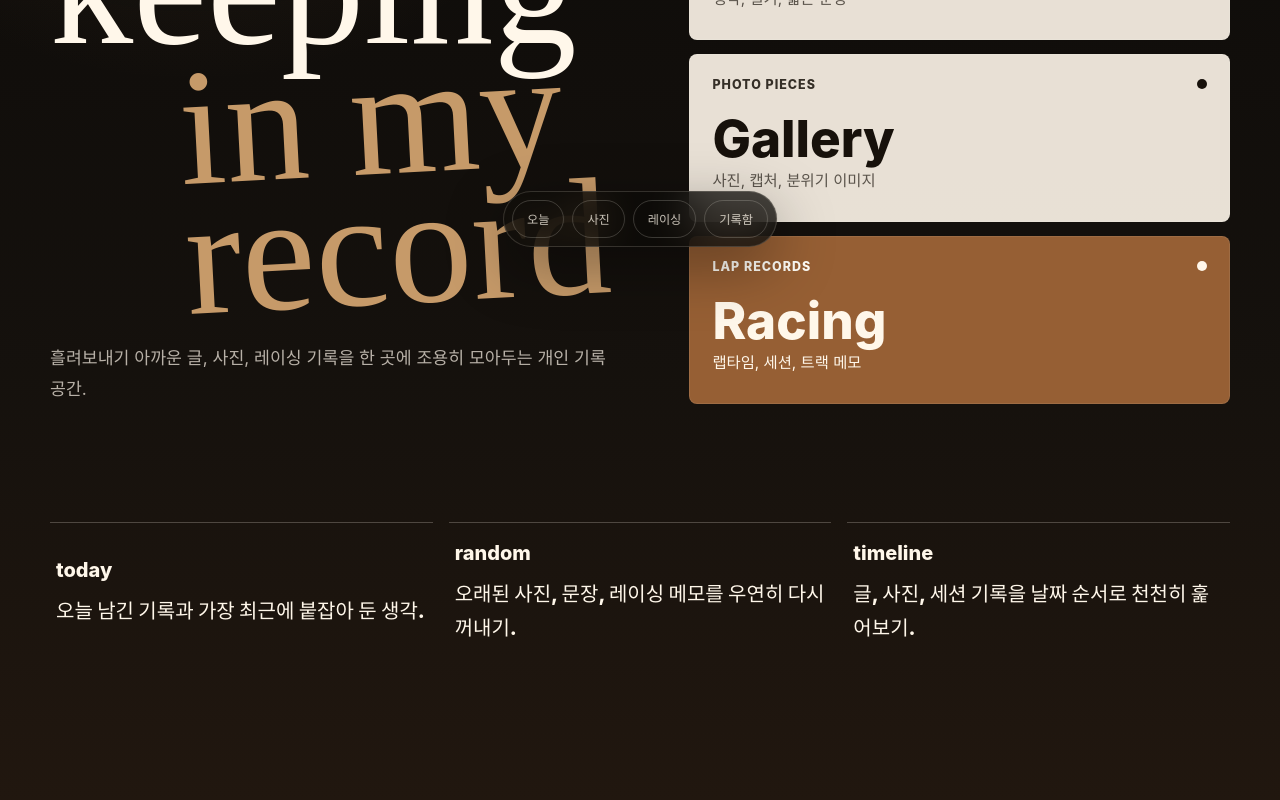
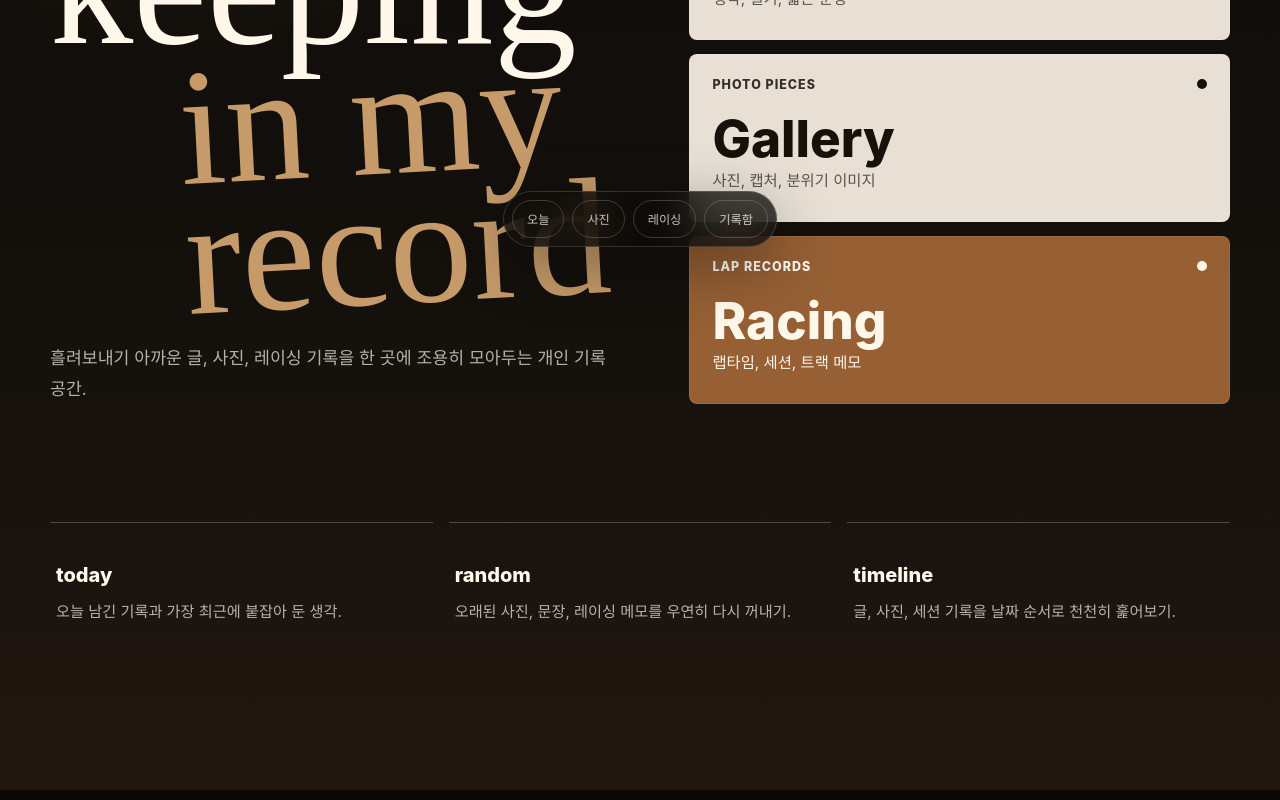
Before and after one commit to karmurs/karmurs-record, a React (Vite) app: page / in a window 1280 px wide. Shown: the part 531-1331 px from the top of the page. Built offline with nearby package versions, Linux system fonts and the light colour scheme.

Commit message:
fix: restore discovery card copy styling

```diff
--- a/src/pages/HomePage.tsx
+++ b/src/pages/HomePage.tsx
@@ -41,7 +41,7 @@ export default function HomePage({ onNavigate }: HomePageProps) {
               onClick={() => onNavigate({ name: 'section', section: item.section })}
               type="button"
             >
-              <span>{item.title}</span>
+              <span className="discovery-title">{item.title}</span>
               <span className="discovery-copy">{item.text}</span>
             </button>
           ))}
--- a/src/styles.css
+++ b/src/styles.css
@@ -260,7 +260,7 @@ button {
   text-align: left;
 }
 
-.discovery-link span {
+.discovery-title {
   color: #fff7ea;
   display: block;
   font-size: 1.25rem;
@@ -269,8 +269,10 @@ button {
 }
 
 .discovery-copy {
+  color: rgba(246, 239, 227, 0.72);
   display: block;
   font-size: 0.95rem;
+  font-weight: 400;
   line-height: 1.7;
   margin: 0;
 }
```
